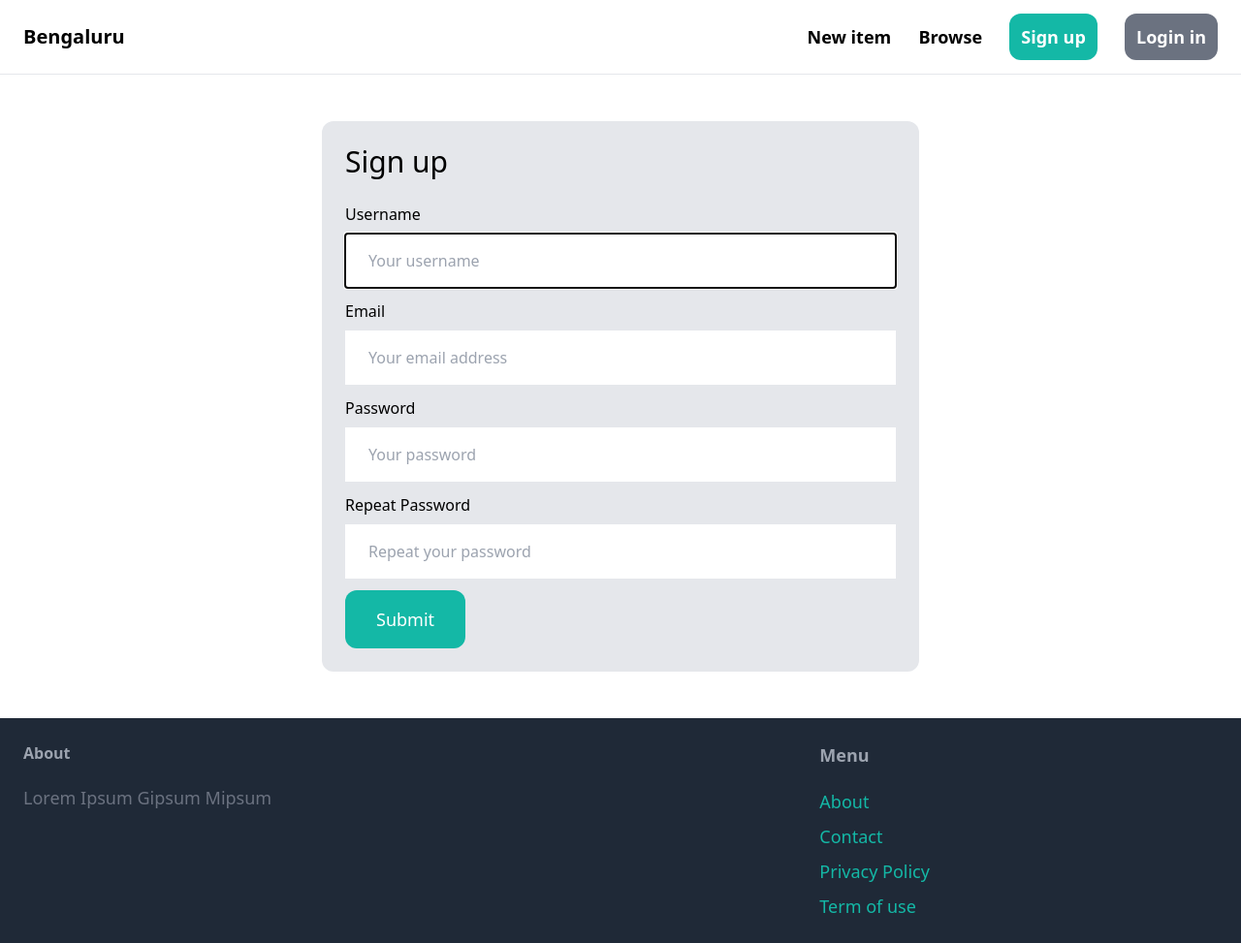
After one commit to Harsha0130/Django_App, a Django app: page /signup/ in a window 1280 px wide. The commit adds this page. Shown: the whole page at 97% size. Run offline with Django 5.2, Linux system fonts and the light colour scheme; some libraries are stand-ins or nearby versions.

Commit message:
Signing up

```diff
--- a/Project2/Project2/urls.py
+++ b/Project2/Project2/urls.py
@@ -18,11 +18,11 @@ from django.conf import settings
 from django.conf.urls.static import static
 from django.contrib import admin
 from django.urls import path, include
-from core.views import index, contact
+
+# from core.views import index, contact
 
 urlpatterns = [
-    path('', index, name='index'),
+    path('', include('core.urls')),
     path('items/', include('item.urls')),
-    path('contact/', contact, name='contact'),
     path('admin/', admin.site.urls),
 ] + static(settings.MEDIA_URL, document_root=settings.MEDIA_ROOT)
--- /dev/null
+++ b/Project2/core/forms.py
@@ -0,0 +1,31 @@
+from django import forms
+from django.contrib.auth.forms import UserCreationForm
+from django.contrib.auth.models import User
+
+class SignupForm(UserCreationForm):
+    class Meta:
+        model = User
+        fields = ('username', 'email', 'password1', 'password2')
+
+    username = forms.CharField(widget=forms.TextInput(attrs={
+        'placeholder': 'Your username',
+        'class': 'w-full py-4 px-6 rounded-',
+    }))
+
+
+    email = forms.CharField(widget=forms.TextInput(attrs={
+        'placeholder': 'Your email address',
+        'class': 'w-full py-4 px-6 rounded-',
+    }))
+
+
+    password1 = forms.CharField(widget=forms.TextInput(attrs={
+        'placeholder': 'Your password',
+        'class': 'w-full py-4 px-6 rounded-',
+    }))
+
+
+    password2 = forms.CharField(widget=forms.TextInput(attrs={
+        'placeholder': 'Repeat your password',
+        'class': 'w-full py-4 px-6 rounded-',
+    }))
--- a/Project2/core/templates/core/base.html
+++ b/Project2/core/templates/core/base.html
@@ -17,7 +17,7 @@
             <a href="#" class="text-lg font-semibold hover:text-gray-500">New item</a>
             <a href="#" class="text-lg font-semibold hover:text-gray-500">Browse</a>
 
-            <a href="#" class="px-3 py-3 text-lg font-semibold bg-teal-500 border-teal-500 text-white rounded-xl hover:bg-teal-700">Sign up</a>
+            <a href="{% url 'core:signup' %}" class="px-3 py-3 text-lg font-semibold bg-teal-500 border-teal-500 text-white rounded-xl hover:bg-teal-700">Sign up</a>
             <a href="#" class="px-3 py-3 text-lg font-semibold bg-gray-500 border-gray-500 text-white rounded-xl hover:bg-gray-700">Login in</a>
 
         </div>
@@ -39,7 +39,7 @@
 
             <ul class="space-y-2">
                 <li><a href="#" class="text-lg text-teal-500 hover:text-teal-700">About</a></li>
-                <li><a href="{% url 'contact' %}" class="text-lg text-teal-500 hover:text-teal-700">Contact</a></li>
+                <li><a href="{% url 'core:contact' %}" class="text-lg text-teal-500 hover:text-teal-700">Contact</a></li>
                 <li><a href="#" class="text-lg text-teal-500 hover:text-teal-700">Privacy Policy</a></li>
                 <li><a href="#" class="text-lg text-teal-500 hover:text-teal-700">Term of use</a></li>
 
--- /dev/null
+++ b/Project2/core/templates/core/signup.html
@@ -0,0 +1,43 @@
+{% extends 'core/base.html' %}
+
+{% block title %}Sign Up {% endblock %}
+
+{% block content %}
+    <div class="w-1/2 my-6 mx-auto p-6 bg-gray-200 rounded-xl">
+        <h1 class="mb-6 text-3xl">Sign up</h1>
+
+        <form method="post" action=".">
+            {% csrf_token %}
+
+            <div class="mb-3">
+                <label class="inline-block mb-2">Username</label><br>
+                {{ form.username }}
+            </div>
+            <div class="mb-3">
+                <label class="inline-block mb-2">Email</label><br>
+                {{ form.email }}
+            </div>
+            <div class="mb-3">
+                <label class="inline-block mb-2">Password</label><br>
+                {{ form.password1 }}
+            </div>
+            <div class="mb-3">
+                <label class="inline-block mb-2">Repeat Password</label><br>
+                {{ form.password2 }}
+            </div>
+
+            {% if form.errors or form.non_field_errors %}
+                <div class="mb-3 p-6 bg-red-200 rounded-xl">
+                    {% for field in form %}
+                        {{ field.errors}}
+                    {% endfor %}
+
+                    {{ form.non_feild_errors }}
+                </div>
+            {% endif %}
+
+            <button class="py-4 px-8 text-lg bg-teal-500 hover:bg-teal-700 rounded-xl text-white">Submit</button>
+        </form>
+
+    </div>
+{% endblock %}
--- /dev/null
+++ b/Project2/core/urls.py
@@ -0,0 +1,11 @@
+from django.urls import path
+
+from . import views
+
+app_name = 'core'
+
+urlpatterns = [
+    path('', views.index, name='index'),
+    path('contact/', views.contact, name='contact'),
+    path('signup/', views.signup, name='signup'),
+]
--- a/Project2/core/views.py
+++ b/Project2/core/views.py
@@ -1,6 +1,8 @@
-from django.shortcuts import render
+from django.shortcuts import render, redirect
 
 from item.models import Category, Item
+
+from .forms import SignupForm
 
 def index(request):
     items = Item.objects.filter(is_sold=False)[0:6]
@@ -13,3 +15,17 @@ def index(request):
 
 def contact(request):
     return render(request, 'core/contact.html')
+
+def signup(request):
+    if request.method == 'POST':
+        form = SignupForm(request.POST)
+
+        if form.is_valid():
+            form.save()
+            return redirect('/login/')
+    else:
+        form = SignupForm()
+
+    return render(request, 'core/signup.html', {
+        'form': form
+    })
```
Also changed, not shown: Project2/db.sqlite3.
